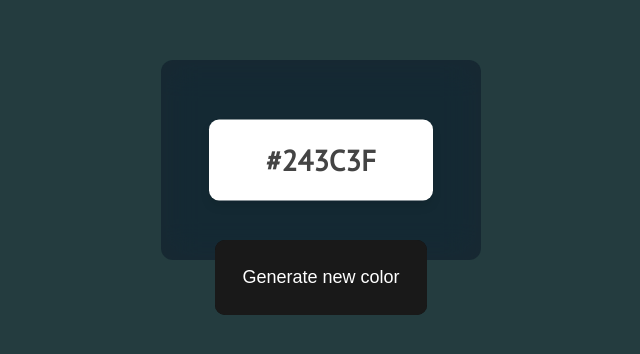
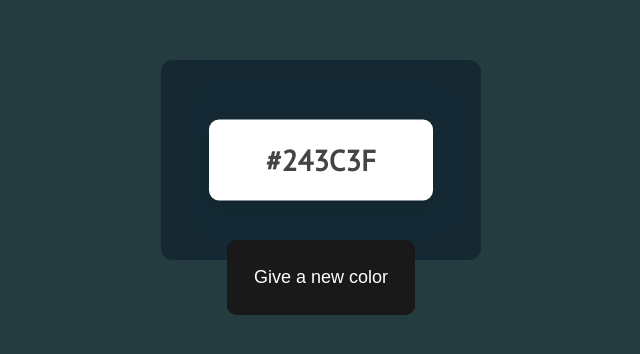
Before and after one commit to piyushchugeja/ColorGenerator, a plain HTML site: page index.html in a window 1280 px wide. Shown: the part 240-594 px from the top of the page, without its empty margins (319-959 px from the left). Drawn offline with Linux system fonts and the light colour scheme.

Commit message:
change message

```diff
--- a/index.html
+++ b/index.html
@@ -19,7 +19,7 @@
             <input type="text" id="color" class="colorHolder" placeholder="..." onfocus="this.placeholder = ''" onblur="this.placeholder = '...'"/>
         </div>
         <button class="glowingButton" id="generator">
-            Generate new color
+            Give a new color
         </button>
     </div>
     <script src="js/main.js"></script>
```
